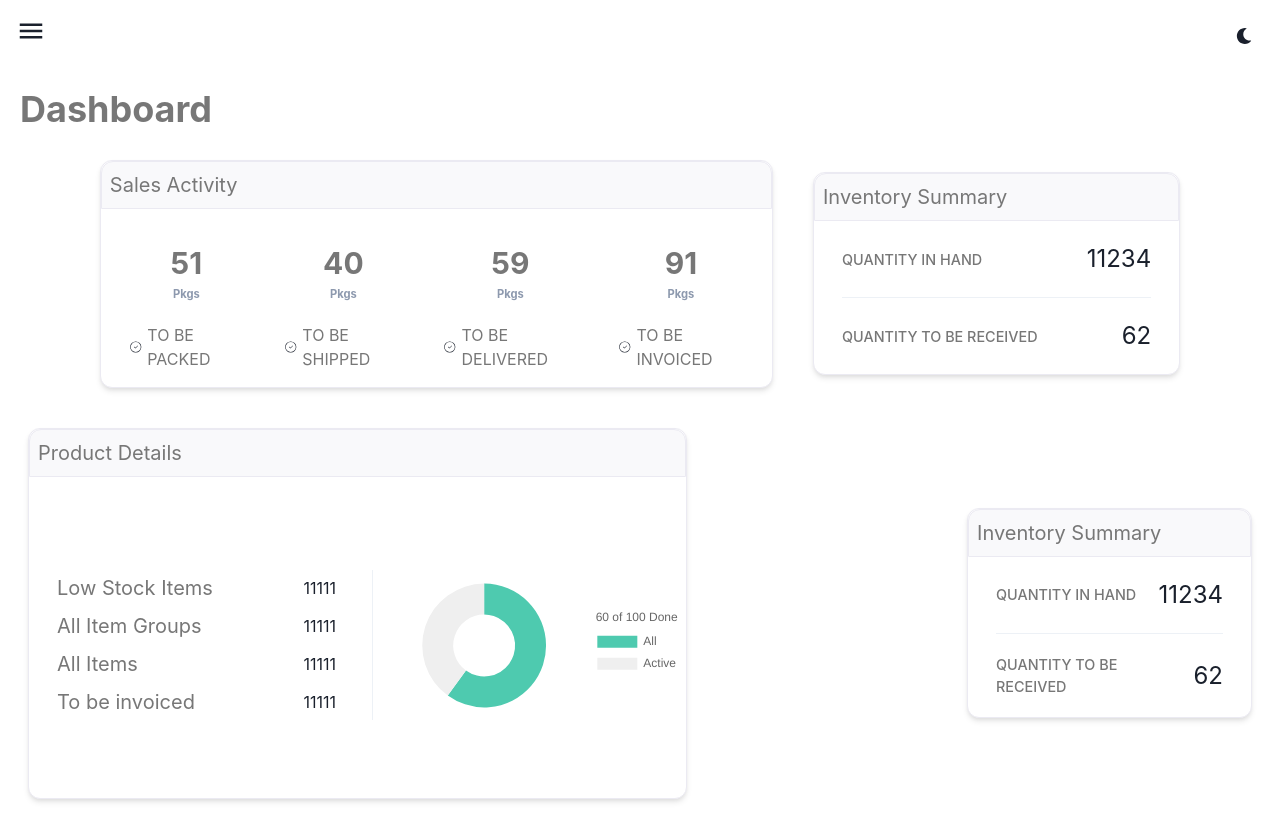
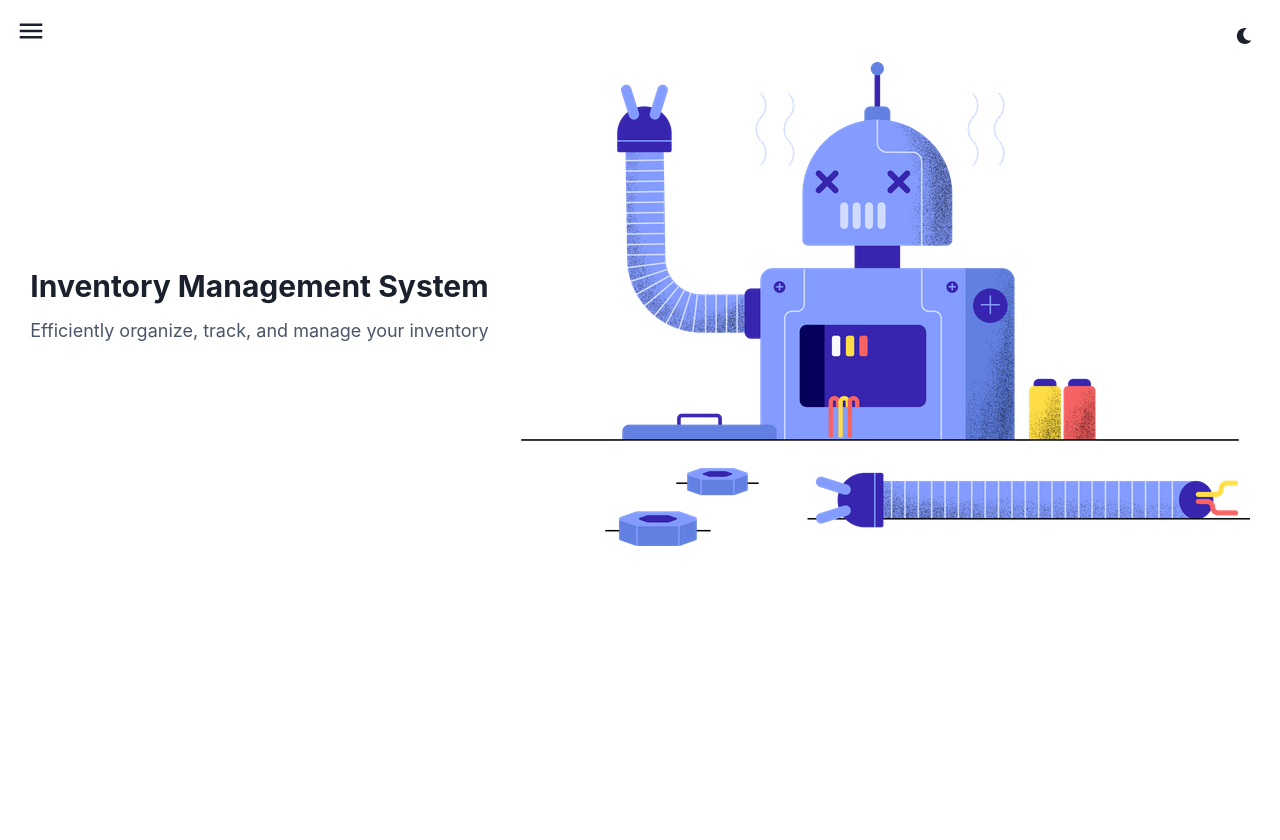
Before and after one commit to ShashankBhake/bitnbuild-crce-mumbai, a React (Vite) app in the folder frontend/: page / in a window 1280 px wide. Shown: the top 840 px of the page. After the commit the page ends 800 px from the top, so only its background shows below. Built offline with nearby package versions, Linux system fonts and the light colour scheme.

Commit message:
Home page

```diff
--- a/frontend/src/App.jsx
+++ b/frontend/src/App.jsx
@@ -5,6 +5,7 @@ import Home from './pages/Home';
 import Sales from './pages/Sales';
 import Vendors from './pages/Vendors';
 import Inventory from './pages/Inventory';
+import Dashboard from './pages/Dashboard'
 
 function App() {
   const isDarkMode = useSelector((state) => state.ui.isDarkMode);
@@ -17,6 +18,7 @@ function App() {
           <Route path='/inventory' element={<Inventory />} />
           <Route path='/sales' element={<Sales/>}  />
           <Route path='/vendors' element={<Vendors/>}  />
+          <Route path='/dashboard' element={<Dashboard/>}  />
         </Routes>
       </BrowserRouter>
 
--- a/frontend/src/components/Drawer.jsx
+++ b/frontend/src/components/Drawer.jsx
@@ -23,7 +23,7 @@ function DrawerExample() {
     const btnRef = React.useRef()
 
     const sidebarElements = ['Home', 'Inventory', 'Sales']
-    const sidebarElements1 = [{ component: 'Home', path: '/' }, { component: 'Inventory', path: '/inventory' }, { component: 'Sales', path: '/sales' }, { component: 'Vendors', path: '/vendors' }]
+    const sidebarElements1 = [{ component: 'Home', path: '/' }, { component: 'Inventory', path: '/inventory' }, { component: 'Sales', path: '/sales' }, { component: 'Vendors', path: '/vendors' }, { component: 'Dashboard', path: '/dashboard' }]
     return (
         <>
             <Box padding={4}   >
--- a/frontend/src/pages/Dashboard.jsx
+++ b/frontend/src/pages/Dashboard.jsx
@@ -75,6 +75,7 @@ const Dashboard = () => {
     const bgColor = { light: 'white', dark: 'gray.800' };
     const borderColor = { light: '#ebeaf2', dark: '#2d3748' };
     const textColor = { light: '#777777', dark: 'white' };
+    const headerColor = { light: '#777777', dark: 'black' };
     return (
         <Container p={5} maxW={'100vw'} width={'100%'} height={'100vh'}>
             <Text fontSize='4xl' fontWeight={'bold'} mb={4} color={textColor[colorMode]}  >Dashboard</Text>
@@ -95,7 +96,7 @@ const Dashboard = () => {
                                 p={2}
                                 backgroundColor={'#f9f9fb'}
                                 w={'100%'}
-                                color={textColor[colorMode]}
+                                color={headerColor[colorMode]}
                                 fontSize={'xl'}
                                 textAlign={'start'}
                                 borderTopRadius="xl"
@@ -136,7 +137,7 @@ const Dashboard = () => {
                             p={2}
                             backgroundColor={'#f9f9fb'}
                             w={'100%'}
-                            color={textColor[colorMode]}
+                            color={headerColor[colorMode]}
                             fontSize={'xl'}
                             textAlign={'start'}
                             borderTopRadius="xl"
@@ -176,7 +177,7 @@ const Dashboard = () => {
                                 p={2}
                                 backgroundColor={'#f9f9fb'}
                                 w={'100%'}
-                                color={textColor[colorMode]}
+                                color={headerColor[colorMode]}
                                 fontSize={'xl'}
                                 textAlign={'start'}
                                 borderTopRadius="xl"
@@ -223,7 +224,7 @@ const Dashboard = () => {
                             p={2}
                             backgroundColor={'#f9f9fb'}
                             w={'100%'}
-                            color={textColor[colorMode]}
+                            color={headerColor[colorMode]}
                             fontSize={'xl'}
                             textAlign={'start'}
                             borderTopRadius="xl"
--- a/frontend/src/pages/Home.jsx
+++ b/frontend/src/pages/Home.jsx
@@ -1,18 +1,17 @@
-import React from 'react'
-import TableComponent from '../components/Table'
-import { Stack } from '@chakra-ui/react'
-import Dashboard from './Dashboard'
-
+import React from 'react';
+import { Box, HStack, Image, Text, VStack } from '@chakra-ui/react';
+import img from '../assets/image.png';
 
 const Home = () => {
-  return (
-    <div>
+    return (
+        <HStack spacing={8} alignItems="center" justifyContent={'center'}>
+            <VStack>
+            <Text fontSize="3xl" fontWeight="bold" textAlign="center">Inventory Management System</Text>
+            <Text fontSize="lg" color="gray.600" textAlign="center">Efficiently organize, track, and manage your inventory</Text>
+            </VStack>
+            <Image src={img} />
+        </HStack>
+    );
+};
 
-   <Dashboard/>
-
-
-    </div>
-  )
-}
-
-export default Home
+export default Home;
```
Also changed, not shown: frontend/src/pages/UploadDoc.jsx (added, +32 -0 lines), frontend/src/assets/image.png (added), frontend/src/assets/robot.png (added).
